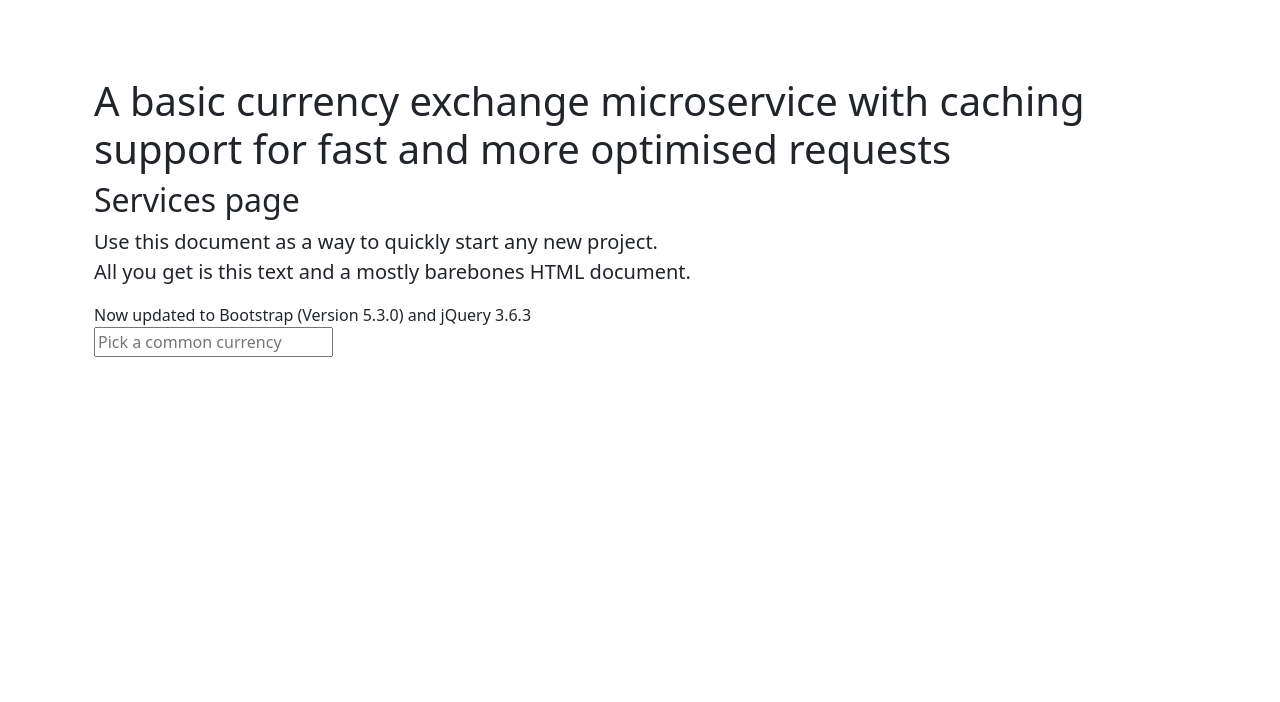
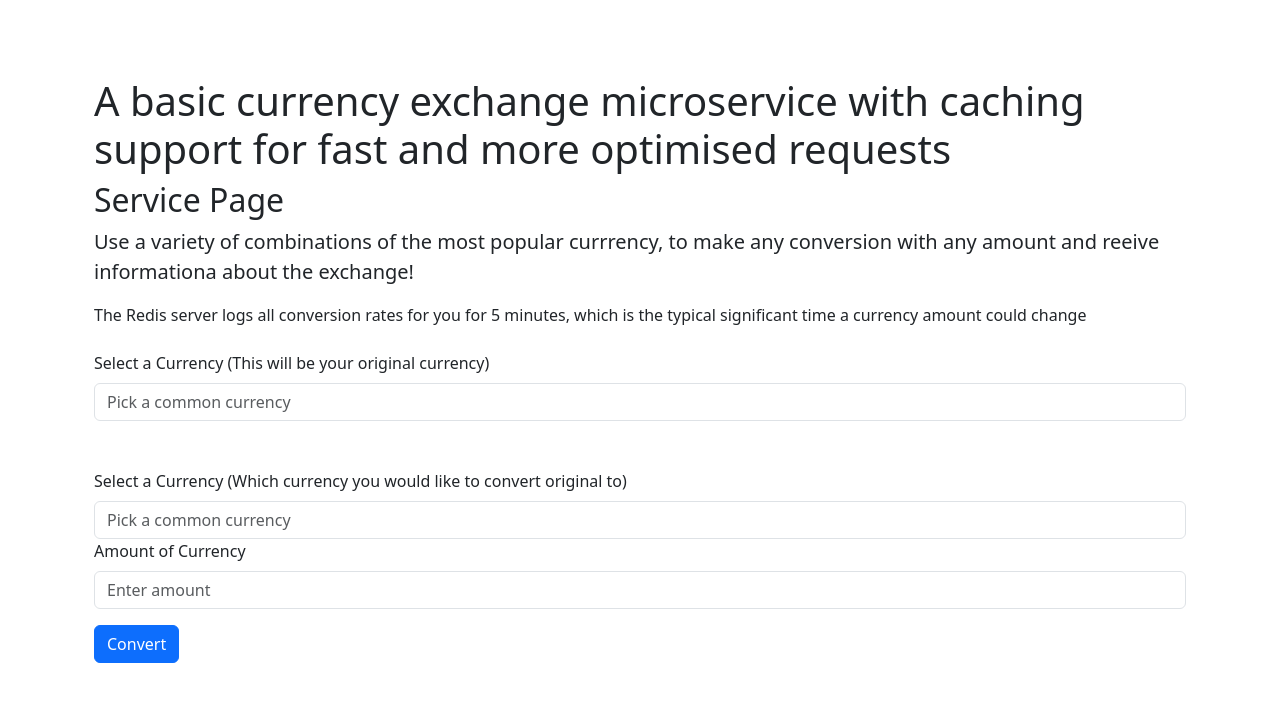
Before and after one commit to NewtlyCroco/MicroService-Currency-Exchange, a Flask app: page /service in a window 1280 px wide. Shown: the part 56-758 px from the top of the page. Run offline with Flask 3, Linux system fonts and the light colour scheme; some libraries are stand-ins or nearby versions.

Commit message:
Finally done!
YOU MUST HAVE REDIS INSTALL PLEASE

```diff
--- a/main.py
+++ b/main.py
@@ -1,13 +1,44 @@
-from flask import Flask, render_template, request, jsonify
+from flask import Flask, render_template, request, jsonify, session
+from flask_session import Session
+import redis
 import requests
-
+from datetime import datetime, timedelta
 DEVELOPMENT_ENV = True
-
-API_KEY = "b998728b742b15e92c1a06a6"
-#BTW if for some reason you get there, this API key only has 1500 requests, though I doubt that you will need that many!
 
 
 app = Flask(__name__)
+app.secret_key = "asdfnoiwabnefoinbzciovnbzdsfg"
+
+
+app.config["SESSION_TYPE"] = "redis"
+app.config["SESSION_PERMANENT"] = False
+app.config["SESSION_USE_SIGNER"] = True
+app.config["SESSION_REDIS"] = redis.Redis(host='localhost', port=6379, db=0)
+
+
+Session(app)
+
+
+class CurrencyValidator:
+    def __init__(self, first, second, third):
+        self.translatorC = first
+        self.finalC = second
+        self.amount = third
+        self.api_key = "b998728b742b15e92c1a06a6"
+        # BTW if for some reason you get there, this API key only has 1500 requests, though I doubt that you will need that many!
+        self.currency_dict = {
+            "US dollar (USD)": "USD",
+            "Euro (EUR)": "EUR",
+            "Japanese yen (JPY)": "JPY",
+            "Pound sterling (GBP)": "GBP",
+            "Australian dollar (AUD)": "AUD",
+            "Canadian dollar (CAD)": "CAD",
+            "Swiss franc (CHF)": "CHF"
+        }
+
+    def validate(self):
+        return (self.translatorC and self.finalC and self.amount) is not None
+
 
 app_data = {
     "name": "Will Mitchell's Currency Exchange MicroService!",
@@ -21,17 +52,125 @@ app_data = {
 
 @app.route("/")
 def index():
+    session["user_choices"] = {"translatorC": None, "finalC": None, "amount": None}
     return render_template("index.html", app_data=app_data)
 
 
 @app.route("/process_currency", methods=["POST"])
 def process_currency():
-    data = request.get_json()  # Get the JSON data sent from the frontend
-    selected_currency = data.get("currency")  # Get the selected currency
-    print("Selected currency:", selected_currency)  # Print to console (or save to a variable)
+    if "user_choices" in session:
+        session["user_choices"]["translatorC"] = request.form.get("currency")
+        print("Selected currency:", session["user_choices"])
+    return "No user choices found in session."
 
-    # Return a JSON response to the frontend
-    return jsonify({"message": f"Received: {selected_currency}"})
+
+@app.route("/process_post_currency", methods=["POST"])
+def process_post_currency():
+    if "user_choices" in session:
+        session["user_choices"]["finalC"] = request.form.get("currency2")
+        print("Selected currency:", session["user_choices"])
+    return "No user choices found in session."
+
+
+@app.route("/process_amount", methods=["POST"])
+def process_amount():
+    if "user_choices" in session:
+        session["user_choices"]["amount"] = request.form.get("amount")
+        print("Selected currency:", session["user_choices"])
+    return "No user choices found in session."
+
+
+
+@app.route("/convert_currency", methods=["POST"])
+def convert_currency():
+    if "user_choices" in session:
+        sessiontemp = session["user_choices"]
+        calculatedValue = CurrencyValidator(sessiontemp["translatorC"], sessiontemp["finalC"], sessiontemp["amount"])
+
+        if calculatedValue.validate():
+
+            base_value = calculatedValue.currency_dict.get(calculatedValue.translatorC)
+            final_value = calculatedValue.currency_dict.get(calculatedValue.finalC)
+
+            if not base_value or not final_value:
+                return "<p class='text-danger'>Invalid currency selection.</p>"
+
+            # Create a unique key for the currency pair
+            redis_key = f"{base_value}_{final_value}"
+
+            # Check if the conversion rate is already cached in the session
+            if redis_key in session:
+                cached_data = session[redis_key]
+                cache_time = datetime.fromisoformat(cached_data["cache_time"])
+
+                # Check if the cache is still valid (within 5 minutes)
+                if datetime.now() - cache_time < timedelta(minutes=5):
+                    # Use the cached data
+                    conversion_rate = cached_data["conversion_rate"]
+                    last_update = cached_data["last_update"]
+
+                    # Calculate the conversion result
+                    conversion_result = float(conversion_rate) * float(calculatedValue.amount)
+
+                    # Build the result HTML
+                    result_html = f"""
+                        <p>Conversion Result (Cached):</p>
+                        <ul class="list-group">
+                            <li class="list-group-item"><strong>From:</strong> {calculatedValue.amount} {base_value}</li>
+                            <li class="list-group-item"><strong>To:</strong> {conversion_result} {final_value}</li>
+                            <li class="list-group-item"><strong>Conversion Rate:</strong> 1 {base_value} = {conversion_rate} {final_value}</li>
+                            <li class="list-group-item"><strong>Last Updated:</strong> {last_update}</li>
+                            <li class="list-group-item"><strong>Cache Time:</strong> {cache_time}</li>
+                        </ul>
+                    """
+                    return result_html
+                else:
+                    # Cache expired, delete it and make a new API request
+                    del session[redis_key]
+
+            # If not cached or cache expired, make the API request
+            try:
+                response = requests.get(
+                    "https://v6.exchangerate-api.com/v6/{API}/pair/{FROM}/{TO}".format(
+                        API=calculatedValue.api_key,
+                        FROM=base_value,
+                        TO=final_value,
+                    )
+                )
+                response.raise_for_status()
+                data = response.json()
+
+                if data.get("result") == "success":
+                    conversion_rate = data.get("conversion_rate")
+                    last_update = data.get("time_last_update_utc")
+
+                    conversion_result = float(conversion_rate) * float(calculatedValue.amount)
+
+                    session[redis_key] = {
+                        "conversion_rate": conversion_rate,
+                        "last_update": last_update,
+                        "cache_time": datetime.now().isoformat()  # Store the current timestamp
+                    }
+
+
+                    result_html = f"""
+                        <p>Conversion Result:</p>
+                        <ul class="list-group">
+                            <li class="list-group-item"><strong>From:</strong> {calculatedValue.amount} {base_value}</li>
+                            <li class="list-group-item"><strong>To:</strong> {conversion_result} {final_value}</li>
+                            <li class="list-group-item"><strong>Conversion Rate:</strong> 1 {base_value} = {conversion_rate} {final_value}</li>
+                            <li class="list-group-item"><strong>Last Updated:</strong> {last_update}</li>
+                            <li class="list-group-item"><strong>Cache Time:</strong> {datetime.now().strftime('%Y-%m-%d %H:%M:%S')}</li>
+                        </ul>
+                    """
+                    return result_html
+                else:
+                    return f"<p class='text-danger'>Error: {data.get('error-type')}</p>"
+            except requests.exceptions.RequestException as e:
+                return f"<p class='text-danger'>API request failed: {e}</p>"
+        else:
+            return "<p class='text-danger'>Invalid input. Please fill out all fields.</p>"
+    return "<p class='text-danger'>No user choices found in session.</p>"
 
 
 @app.route("/about")
--- a/templates/index.html
+++ b/templates/index.html
@@ -7,6 +7,6 @@
 
     <hr class="my-4">
     <p>Makes use of the https://app.exchangerate-api.com/dashboard API!</p>
-    <a class="btn btn-primary btn-lg" href="/contact" role="button">Go to Service</a>
+    <a class="btn btn-primary btn-lg" href="/service" role="button">Go to Service</a>
   </div>
 {% endblock %}
--- a/templates/layout.html
+++ b/templates/layout.html
@@ -13,6 +13,9 @@
     <!-- Bootstrap core CSS -->
     <link href="https://cdn.jsdelivr.net/npm/bootstrap@5.3.0-alpha1/dist/css/bootstrap.min.css" rel="stylesheet" integrity="sha384-GLhlTQ8iRABdZLl6O3oVMWSktQOp6b7In1Zl3/Jr59b6EGGoI1aFkw7cmDA6j6gD" crossorigin="anonymous">
     <script src="https://cdn.jsdelivr.net/npm/bootstrap@5.3.0-alpha1/dist/js/bootstrap.bundle.min.js" integrity="sha384-w76AqPfDkMBDXo30jS1Sgez6pr3x5MlQ1ZAGC+nuZB+EYdgRZgiwxhTBTkF7CXvN" crossorigin="anonymous"></script>
+
+    <!-- Add HTMX -->
+    <script src="https://unpkg.com/htmx.org@1.9.6"></script>
   </head>
 
   <body>
--- a/templates/service.html
+++ b/templates/service.html
@@ -2,19 +2,89 @@
 
 {% block body %}
     <h1>{{ app_data['description'] }}</h1>
-    <h2>Services page</h2>
-    <p class="lead">Use this document as a way to quickly start any new project.
-        <br> All you get is this text and a mostly barebones HTML document.</p>
-    <div> Now updated to Bootstrap (Version 5.3.0) and jQuery 3.6.3</div>
-    <input type="search" list="currency" placeholder="Pick a common currency">
-    <datalist id="currency">
-        <option value="US dollar (USD)">
-        <option value="Euro (EUR)">
-        <option value="Japanese yen (JPY)">
-        <option value="Pound sterling (GBP)">
-        <option value="Australian dollar (AUD)">
-        <option value="Canadian dollar (CAD)">
-        <option value="Swiss franc (CHF)">
-        <option value="Chinese renminbi (CNH)">
-    </datalist>
+    <h2>Service Page</h2>
+    <p class="lead">Use a variety of combinations of the most popular currrency, to make any conversion with any amount and reeive informationa about the exchange!</p>
+    <div> The Redis server logs all conversion rates for you for 5 minutes, which is the typical significant time a currency amount could change</div>
+
+    <!-- Currency Selection Input with HTMX -->
+    <div class="mt-4">
+        <label for="currencyInput" class="form-label">Select a Currency (This will be your original currency)</label>
+        <input
+            type="text"
+            id="currencyInput"
+            name="currency"
+            list="currencyStart"
+            placeholder="Pick a common currency"
+            class="form-control"
+            hx-post="/process_currency"
+            hx-trigger="input"
+        >
+        <datalist id="currencyStart">
+            <option value="US dollar (USD)" />
+            <option value="Euro (EUR)" />
+            <option value="Japanese yen (JPY)" />
+            <option value="Pound sterling (GBP)" />
+            <option value="Australian dollar (AUD)" />
+            <option value="Canadian dollar (CAD)" />
+            <option value="Swiss franc (CHF)" />
+        </datalist>
+    </div>
+
+
+    <div class="mt-5">
+        <label for="currencyInput2" class="form-label">Select a Currency (Which currency you would like to convert original to)</label>
+        <input
+            type="text"
+            id="currencyInput2"
+            name="currency2"
+            list="currencyStart2"
+            placeholder="Pick a common currency"
+            class="form-control"
+            hx-post="/process_post_currency"
+            hx-trigger="input"
+        >
+        <datalist id="currencyStart2">
+            <option value="US dollar (USD)" />
+            <option value="Euro (EUR)" />
+            <option value="Japanese yen (JPY)" />
+            <option value="Pound sterling (GBP)" />
+            <option value="Australian dollar (AUD)" />
+            <option value="Canadian dollar (CAD)" />
+            <option value="Swiss franc (CHF)" />
+        </datalist>
+    </div>
+
+
+    <div class="mb-3">
+        <label for="amountInput" class="form-label">Amount of Currency</label>
+        <input
+            type="number"
+            id="amountInput"
+            name="amount"
+            placeholder="Enter amount"
+            class="form-control"
+            step="0.01"
+            min="0"
+            hx-post="/process_amount"
+            hx-trigger="input changed delay:500ms"
+        >
+    </div>
+
+    <!-- Submit Button -->
+    <button
+            type="button"
+            hx-post="/convert_currency"
+            hx-trigger="click"
+            hx-target="#conversionResult"
+            hx-include="#currencyForm"
+            class="btn btn-primary"
+        >
+            Convert
+        </button>
+    </form>
+
+    <!-- Display the conversion result -->
+    <div id="conversionResult" class="mt-3"></div>
+
+
 {% endblock %}
```
Also changed, not shown: templates/about.html (+5 -3 lines).
